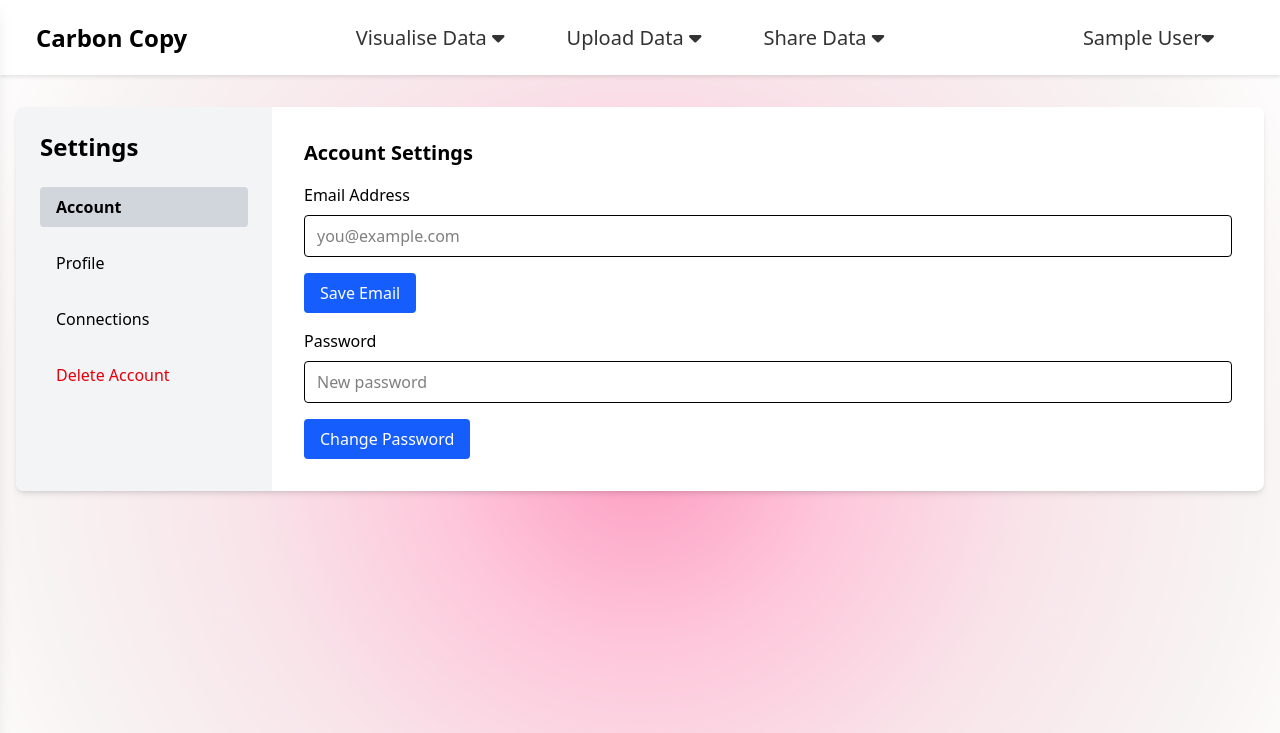
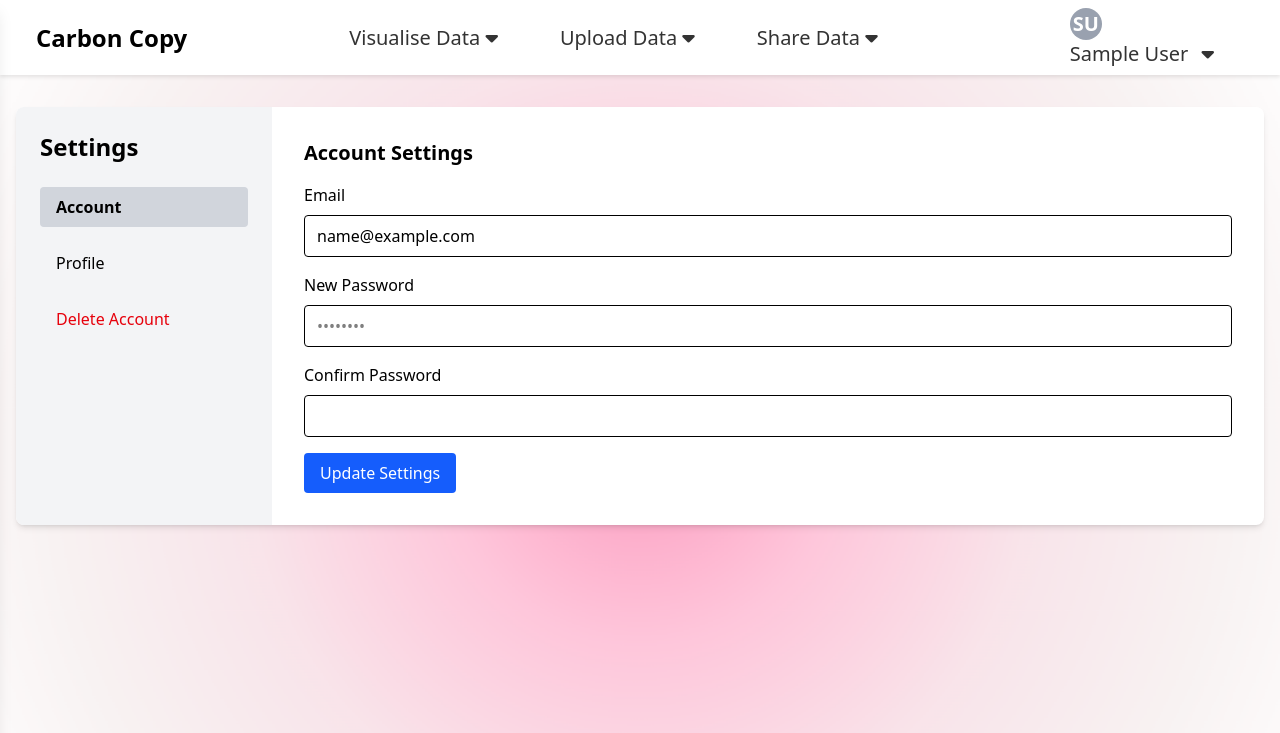
Before and after one commit to cits3403group59/group59, a Flask app: page /settings in a window 1280 px wide. Shown: the top 733 px of the page. Run offline with Flask 3, Linux system fonts and the light colour scheme; the visitor is signed in with stand-in values (Sample User, id 1); some libraries are stand-ins or nearby versions.

Commit message:
Implemented settings page features and connected to the database.

```diff
--- a/app/auth/routes.py
+++ b/app/auth/routes.py
@@ -57,8 +57,9 @@ def login():
     return render_template('login_page.html', form=form)
 
 @auth.route('/logout')
+
 def logout():
     if 'user_id' in session:
         logout_user()
         flash('You have been logged out.', 'info')
-        return redirect(url_for('auth.login'))
+    return redirect(url_for('auth.login'))
--- a/app/config.py
+++ b/app/config.py
@@ -16,3 +16,7 @@ class Config:
     SQLALCHEMY_DATABASE_URI = os.environ.get('DATABASE_URL') or default_db_path
     SQLALCHEMY_TRACK_MODIFICATIONS = False
     REMEMBER_COOKIE_DURATION = timedelta(hours=1)  # Keep user logged in for 1 hour
+
+    # File upload settings
+    UPLOAD_FOLDER = os.path.join(basedir, 'static', 'profile_pics')
+    MAX_CONTENT_LENGTH = 2 * 1024 * 1024  # Limit upload size to 2MB
--- a/app/forms.py
+++ b/app/forms.py
@@ -1,8 +1,9 @@
 from flask_wtf import FlaskForm
 from wtforms import StringField, PasswordField, BooleanField, DateField, SubmitField
-from wtforms.validators import DataRequired, Email, EqualTo, ValidationError, InputRequired
+from wtforms.validators import DataRequired, Email, EqualTo, ValidationError, InputRequired, Optional
 from datetime import date
 from wtforms.fields import DateField
+from flask_wtf.file import FileField, FileAllowed
 
 
 class SignInForm(FlaskForm):
@@ -36,3 +37,33 @@ class FindFriendForm(FlaskForm):
 
 class RemoveFriendForm(FlaskForm):
     submit = SubmitField('Remove Friend')
+
+class SettingsForm(FlaskForm):
+    # Personal Info
+    first_name = StringField(
+        'First Name',
+        validators=[DataRequired(message='Please enter your first name')]
+    )
+    last_name = StringField(
+        'Last Name',
+        validators=[DataRequired(message='Please enter your last name')]
+    )
+    profile_image = FileField(
+        'Profile Picture',
+        validators=[
+            Optional(), FileAllowed(['jpg', 'png'], message='Only JPG and PNG files are allowed')
+        ]
+    )
+    email = StringField(
+        'Email',
+        validators=[
+            DataRequired(message='Please enter your email address'),
+            Email(message='Please enter a valid email address')
+        ]
+    )
+    password = PasswordField('New Password', validators=[Optional()])
+    confirm_password = PasswordField(
+        'Confirm Password',
+        validators=[Optional(), EqualTo('password', message='Passwords must match')]
+    )
+    submit = SubmitField('Update Settings')
--- a/app/main/routes.py
+++ b/app/main/routes.py
@@ -4,11 +4,15 @@ A python file containing the routes for the Flask main.
 Contains all request handlers.
 """
 from . import main  # Import the blueprint
-from flask import render_template, flash, request
+from flask import render_template, flash, request, redirect, url_for
 from flask_login import login_required, current_user
-from app.models import FriendRequest
-from app.forms import FindFriendForm, RemoveFriendForm
+from app.models import FriendRequest, User
+from app.forms import FindFriendForm, RemoveFriendForm, SettingsForm
 from flask_wtf import FlaskForm
+from .controllers import (
+    accept_request, send_request, deny_request, cancel_request,
+    remove_friend, settings_controller
+)
 
 # Route for the introductory page
 @main.route('/')
@@ -60,10 +64,11 @@ def manual_data():
     return render_template('manual-data.html')
 
 # Route for settings page
-@main.route('/settings')
+@main.route('/settings', methods=['GET', 'POST'])
 @login_required
 def settings():
-    return render_template('settings.html')
+    # Pass to logic handler in controllers.py
+    return settings_controller()
 
 # Route for share data page
 @main.route('/share-data')
--- a/app/templates/main/base.html
+++ b/app/templates/main/base.html
@@ -122,10 +122,23 @@
                         <!--Right: Navigate to Sign In and Settings Page-->
                         <div class="flex space-x-4 text-xl hidden md:block">
                             <ul>
-                                {% if current_user.is_authenticated %}
-                                <!-- User is logged in -->
-                                <li class="dropdown" style="margin-left:auto">
-                                    <a href="{{ url_for('main.settings') }}">{{ current_user.first_name }} {{ current_user.last_name }}<i class="fa-solid fa-caret-down"></i></a>
+                            {% if current_user.is_authenticated %}
+                                <li class="dropdown list-none">
+                                    <a href="{{ url_for('main.settings') }}" class="flex items-center space-x-2">
+                                    {% if current_user.profile_image and current_user.profile_image != 'default.png' %}
+                                       <img src="{{ url_for('static', filename='profile_pics/' ~ current_user.profile_image) }}"
+                                           alt="Avatar"
+                                           class="w-8 h-8 rounded-full object-cover">
+                                    {% else %}
+                                       <div class="w-8 h-8 rounded-full bg-gray-400 flex items-center justify-center text-white font-bold">
+                                        {{ current_user.first_name[0] }}{{ current_user.last_name[0] }}
+                                       </div>
+                                    {% endif %}
+                                      <span class="font-medium">{{ current_user.first_name }} {{  current_user.last_name }}</span>
+                                      <i class="fa-solid fa-caret-down"></i>
+                                    </a>
+
+
                                     <div class="dropdown-content">
                                         <a href="{{ url_for('main.settings') }}#account" class="dropdown-item">
                                             <strong>Manage Account</strong><br>
@@ -135,10 +148,10 @@
                                             <strong>Manage Profile</strong><br>
                                             <small>Update profile picture and profile settings</small>
                                         </a>
-                                        <a href="{{ url_for('main.settings') }}#connections" class="dropdown-item">
+                                        {# <a href="{{ url_for('main.settings') }}#connections" class="dropdown-item">
                                             <strong>Manage Connections</strong><br>
                                             <small>Manage connected applications and devices</small>
-                                        </a>
+                                        </a> #}
                                         <a href="{{ url_for('auth.logout') }}" class="dropdown-item">
                                             <span role="button" aria-label="Logout"><i class="fa-solid fa-sign-out-alt"></i></span>
                                             <strong>Logout</strong><br>
--- a/app/templates/main/settings.html
+++ b/app/templates/main/settings.html
@@ -1,4 +1,3 @@
-<!--This settings page inherits from base.html-->
 
 {% extends "base.html" %}
 {% block bg_modifier %}
@@ -10,86 +9,90 @@
 <!-- Settings Page Title -->
 <div class="container mx-auto px-4 py-8">
   <div class="bg-white rounded-lg shadow-md flex overflow-hidden">
-    <!--sidebar-->
+    <!-- sidebar -->
     <aside class="w-64 bg-gray-100 p-6 space-y-4">
       <h2 class="text-2xl font-bold mb-6">Settings</h2>
-    {#<button data-tab="overview" class="tab-btn block w-full text-left px-4 py-2 rounded bg-gray-300 hover:bg-gray-300">Overview</button>#}
       <button data-tab="account" class="tab-btn block w-full text-left px-4 py-2 rounded hover:bg-gray-300">Account</button>
       <button data-tab="profile" class="tab-btn block w-full text-left px-4 py-2 rounded hover:bg-gray-300">Profile</button>
-    <button data-tab="connections" class="tab-btn block w-full text-left px-4 py-2 rounded hover:bg-gray-300">Connections</button>
+      {#<button data-tab="connections" class="tab-btn block w-full text-left px-4 py-2 rounded hover:bg-gray-300">Connections</button>#}
       <button data-tab="delete" class="tab-btn block w-full text-left px-4 py-2 rounded text-red-600 hover:bg-red-100">Delete Account</button>
     </aside>
 
+    <!-- main content -->
     <main class="flex-1 p-8">
-    <!--<section id="overview" class="hidden">
-      <h3 class="text-xl font-semibold">Homepage Overview</h3>
-      <p class="text-gray-700">Make changes to the description that appears on your homepage to help visitors understand the purpose of your website.</p>
-      <textarea class="w-full h-32 px-3 py-2 border rounded" placeholder="Type your homepage description…"></textarea>
-      <button class="px-4 py-2 bg-blue-600 text-white rounded hover:bg-blue-700">Save Overview</button>
-    </section>-->
-<!--account-->
+      <form method="POST" enctype="multipart/form-data">
+        {{ form.hidden_tag() }}
+
+        <!-- Account Section -->
         <section id="account" class="space-y-4">
           <h3 class="text-xl font-semibold">Account Settings</h3>
           <div class="space-y-2">
-        <label class="block font-medium">Email Address</label>
-        <input type="email" class="w-full px-3 py-2 border rounded" placeholder="you@example.com">
-        <button class="mt-2 px-4 py-2 bg-blue-600 text-white rounded hover:bg-blue-700">Save Email</button>
+            {{ form.email.label(class="block font-medium") }}
+            {{ form.email(class="w-full px-3 py-2 border rounded") }}
+            {% for err in form.email.errors %}
+              <span class="text-red-600 text-sm">{{ err }}</span>
+            {% endfor %}
           </div>
           <div class="space-y-2">
-        <label class="block font-medium">Password</label>
-        <input type="password" class="w-full px-3 py-2 border rounded" placeholder="New password">
-        <button class="mt-2 px-4 py-2 bg-blue-600 text-white rounded hover:bg-blue-700">Change Password</button>
+            {{ form.password.label(class="block font-medium") }}
+            {{ form.password(class="w-full px-3 py-2 border rounded",placeholder="••••••••") }}
+            {% for err in form.password.errors %}
+              <span class="text-red-600 text-sm">{{ err }}</span>
+            {% endfor %}
+          </div>
+          <div class="space-y-2">
+            {{ form.confirm_password.label(class="block font-medium") }}
+            {{ form.confirm_password(class="w-full px-3 py-2 border rounded") }}
+            {% for err in form.confirm_password.errors %}
+              <span class="text-red-600 text-sm">{{ err }}</span>
+            {% endfor %}
           </div>
         </section>
-<!--profile-->
+
+        <!-- Profile Section -->
         <section id="profile" class="hidden space-y-4">
           <h3 class="text-xl font-semibold mb-4">Profile Settings</h3>
           <div class="space-y-2">
-        <label class="block font-medium">Profile Picture</label>
-        <input type="file" class="block">
-        <button class="mt-2 px-4 py-2 bg-blue-600 text-white rounded hover:bg-blue-700">Upload Photo</button>
+            {{ form.first_name.label(class="block font-medium") }}
+            {{ form.first_name(class="w-full px-3 py-2 border rounded") }}
+            {% for err in form.first_name.errors %}
+              <span class="text-red-600 text-sm">{{ err }}</span>
+            {% endfor %}
           </div>
           <div class="space-y-2">
-        <label class="block font-medium">User Name</label>
-        <input type="text" class="w-full px-3 py-2 border rounded" placeholder="Your Name">
-        <button class="mt-2 px-4 py-2 bg-blue-600 text-white rounded hover:bg-blue-700">Save Name</button>
+            {{ form.last_name.label(class="block font-medium") }}
+            {{ form.last_name(class="w-full px-3 py-2 border rounded") }}
+            {% for err in form.last_name.errors %}
+              <span class="text-red-600 text-sm">{{ err }}</span>
+            {% endfor %}
+          </div>
+          <div class="space-y-2">
+            {{ form.profile_image.label(class="block font-medium") }}
+            {{ form.profile_image(class="block") }}
+            {% for err in form.profile_image.errors %}
+              <span class="text-red-600 text-sm">{{ err }}</span>
+            {% endfor %}
           </div>
         </section>
-<!--connections-->
-    <section id="connections" class="hidden space-y-6">
-      <h3 class="text-xl font-semibold mb-4">Manage Connections</h3>
-      <p class="text-gray-700">Here you can view and disconnect any third-party apps or devices linked to your account.</p>
-      <ul class="space-y-4">
-        <li class="flex items-center justify-between px-4 py-3 bg-gray-100 rounded">
-          <div>
-            <strong>GitHub</strong><br>
-            <small>Connected on 2025-04-20</small>
-          </div>
-          <button class="px-3 py-1 bg-red-500 text-white rounded hover:bg-red-600">Disconnect</button>
-        </li>
-        <li class="flex items-center justify-between px-4 py-3 bg-gray-100 rounded">
-          <div>
-            <strong>Google</strong><br>
-            <small>Connected on 2025-03-15</small>
-          </div>
-          <button class="px-3 py-1 bg-red-500 text-white rounded hover:bg-red-600">Disconnect</button>
-        </li>
-      </ul>
-      <button class="mt-4 px-4 py-2 bg-blue-600 text-white rounded hover:bg-blue-700">Connect New App or Device</button>
-    </section>
-<!--delete-->
+
+        <!-- Delete Section -->
         <section id="delete" class="hidden space-y-4">
           <h3 class="text-xl font-semibold text-red-600 mb-4">Delete Account</h3>
           <p class="text-gray-700">Once you delete your account, all your data will be permanently removed. This action cannot be undone.</p>
           <div class="space-y-2">
             <label class="block font-medium">Confirm Password</label>
-        <input type="password" class="w-full px-3 py-2 border rounded" placeholder="Enter your password">
+            <input type="password" name="delete_password" class="w-full px-3 py-2 border rounded" placeholder="Enter your password">
           </div>
-      <button class="px-4 py-2 bg-red-600 text-white rounded hover:bg-red-700">Delete My Account</button>
         </section>
+
+        <!-- Submit Button -->
+        <div class="mt-4">
+          {{ form.submit(class="px-4 py-2 bg-blue-600 text-white rounded hover:bg-blue-700") }}
+        </div>
+      </form>
     </main>
   </div>
 </div>
-<!--Introducing Tab switching logic script-->
+<!-- Introducing Tab switching logic script -->
 <script src="{{ url_for('static', filename='tabs_setting.js') }}"></script>
 {% endblock %}
```
Also changed, not shown: app/main/controllers.py (+74 -2 lines), app/models.py (+9 -0 lines), app/static/profile_pics/597e896624f7ae42.png (added), app/static/profile_pics/c8e91bc590c61fbd.png (added). Lines whose indentation alone changed are shown as unchanged.
